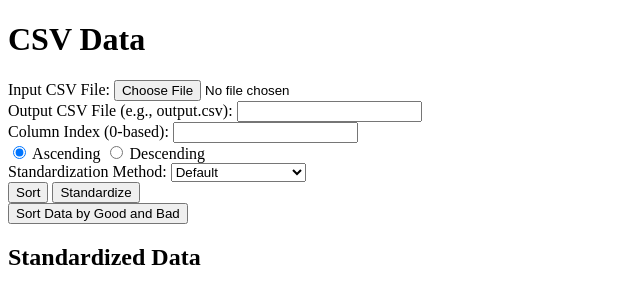
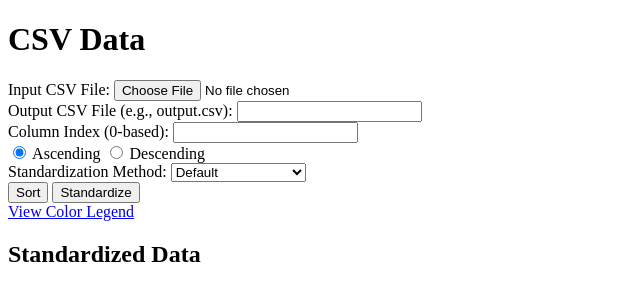
Before and after one commit to kaiyill/CSC381_DevProj, a Flask app: page / in a window 1280 px wide. Shown: the top 304 px of the page, without its empty margins (0-640 px from the left). Run offline with Flask 3, Linux system fonts and the light colour scheme.

Commit message:
new routing and paths

```diff
--- a/app.py
+++ b/app.py
@@ -96,20 +96,9 @@ def index():
 
     return render_template('index.html', sorted_data=sorted_data, standardized_data=standardized_data)  # Pass standardized_data to the template
 
-@app.route("/color", methods=['POST'])
+@app.route("/color", methods=['GET', 'POST'])
 def color():
-    file = request.files['file']
-    if not file:
-        return jsonify({'error': 'No file uploaded'})
-
-    df = pd.read_csv(file)
-    #return jsonify({'data': df.to_html(classes='table table-striped table-bordered')})
-    return render_template('color.html')
-
-
-@app.route('/uploads/<filename>')
-def download_file(filename):
-    return send_from_directory(app.config['UPLOAD_FOLDER'], filename, as_attachment=True)
+   return render_template ('color.html')
 
 if __name__ == '__main__':
     app.run(debug=True)
--- a/templates/color.html
+++ b/templates/color.html
@@ -25,6 +25,6 @@
     </div>
 
     <script src="https://d3js.org/d3.v7.min.js"></script>
-    <script src="../static/script.js"></script>
+    <script src="{{ url_for('static', filename='script.js') }}"></script>
 </body>
 </html>
--- a/templates/index.html
+++ b/templates/index.html
@@ -31,9 +31,9 @@
         <input type="submit" name="submit_button" value="Sort">
         <input type="submit" name="submit_button" value="Standardize">
     </form>
-    <form action="../templates/color.html" method="get">
-        <button type="submit">Sort Data by Good and Bad</button>
-    </form>
+    <a href="{{ url_for('color') }}" class="btn btn-primary">View Color Legend</a>
+
+
 
     <!-- Display the sorted and standardized data if available -->
     {% if sorted_data %}
```
